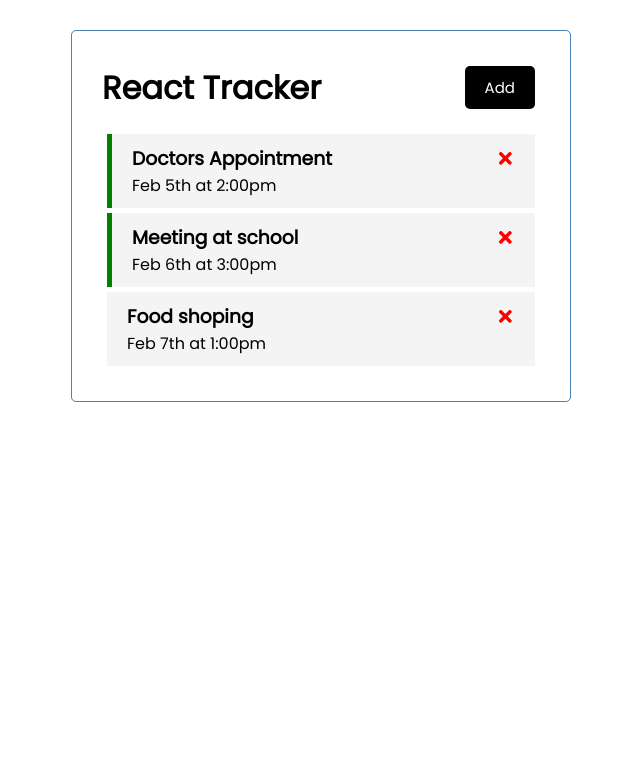
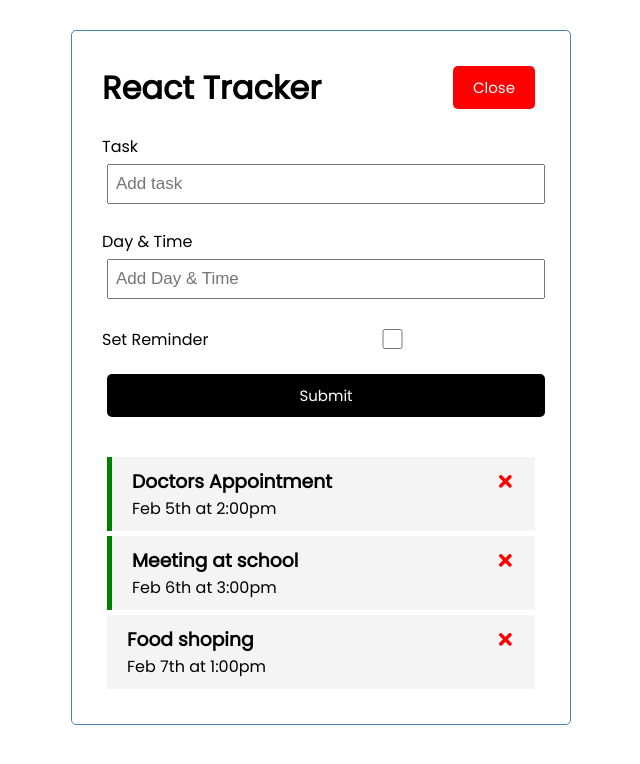
Before and after one commit to Abi-Seth/React_Tracker, a React (Create React App) app: page / in a window 1280 px wide. Both pictures are taken after a click on the button "Add". Shown: the top 764 px of the page, without its empty margins (319-959 px from the left). Built offline with nearby package versions, Linux system fonts and the light colour scheme.

Commit message:
New: add states rendered

```diff
--- a/src/App.js
+++ b/src/App.js
@@ -2,11 +2,13 @@
 import { useState } from "react" ;
 import Header from './components/Header';
 import Tasks from './components/Tasks';
+import AddTask from './components/AddTask';
 
 // class based
 // import React from 'react';
 
 function App() {
+	const [showAddTask, setShowAddTask] = useState(false)
 	const [tasks, setTasks] = useState([
         {
             id: 1,
@@ -28,9 +30,17 @@
         }
     ])
 
+	//add task
+	const addTask = (task) => {
+		const id = Math.floor(Math.random() * 10000) + 1;
+
+		const newTask = { id, ...task}
+		setTasks([...tasks, newTask])
+	}
+
 	//delete task
 	const deleteTask = (id) => {
-		setTasks(tasks.filter((task) => task.id != id))
+		setTasks(tasks.filter((task) => task.id !== id))
 	}
 
 	//toggle reminder
@@ -40,7 +50,8 @@
 
 	return (
 		<div className="container">
-			<Header title="React Tracker" />
+			<Header title="React Tracker" onAdd={() => setShowAddTask(!showAddTask)} showAdd={showAddTask}/>
+			{showAddTask && <AddTask onAdd={addTask} />}
 			{ tasks.length > 0 ? <Tasks tasks={tasks} onDelete={deleteTask} onToggle={toggleReminder} /> : 'No tasks available' }
 		</div>
 	);
--- /dev/null
+++ b/src/components/AddTask.js
@@ -0,0 +1,44 @@
+import { useState } from "react"
+
+const AddTask = ({ onAdd }) => {
+    const [text, setText] = useState('');
+    const [day, setDay] = useState('');
+    const [reminder, setReminder] = useState('');
+
+    const onSubmit = (e) => {
+        e.preventDefault();
+
+        if (!text) {
+            alert('Please add a task!');
+            return;
+        }
+
+        onAdd({ text, day, reminder })
+
+        setText('')
+        setDay('')
+        setReminder(false)
+    }
+
+    return (
+        <form className='add-form' onSubmit={onSubmit}>
+            <div className='form-control'>
+                <label>Task</label>
+                <input type='text' placeholder='Add task' value={text} onChange={(e) => setText(e.target.value)}/>
+            </div>
+            <div className='form-control'>
+                <label>Day & Time</label>
+                <input type='text' placeholder='Add Day & Time' value={day} onChange={(e) => setDay(e.target.value)}/>
+            </div>
+            <div className='form-control form-control-check'>
+                <label>Set Reminder</label>
+                <input type='checkbox' checked={reminder} value={reminder} onChange={(e) => setReminder(e.currentTarget.checked)}/>
+            </div>
+
+            <input type='submit' placeholder='Save task' className='btn btn-block'/>
+
+        </form>
+    )
+}
+
+export default AddTask
--- a/src/components/Header.js
+++ b/src/components/Header.js
@@ -1,19 +1,15 @@
 import PropTypes from 'prop-types';
 import Button from './Button';
 
-const Header = ({ title }) => {
-    const name = 'Seth';
-    const x = true;
-
-    const onClick = () => {
-        alert('Passed throug props to call func!')
-    }
+const Header = ({ title, onAdd, showAdd }) => {
+    // const name = 'Seth';
+    // const x = true;
 
     return (
         <header className='header'>
             <h1 style={{ color: 'black', backgroundColor: 'white'}}>{ title }</h1>
             {/* <p style={paragraphyStyles}>This developer here is { x ? name : 'Unknown' }.</p> */}
-            <Button color='black' title='Add' onClick={onClick}/>
+            <Button color={showAdd ? 'red' : 'black'} title={showAdd ? 'Close' : 'Add'} onClick={onAdd}/>
         </header>
     )
 }
@@ -26,9 +22,9 @@
     title: PropTypes.string.isRequired
 }
 
-const paragraphyStyles = {
-    color: 'blue',
-    fontFamily: 'Fira Code'
-}
+// const paragraphyStyles = {
+//     color: 'blue',
+//     fontFamily: 'Fira Code'
+// }
 
 export default Header
```
